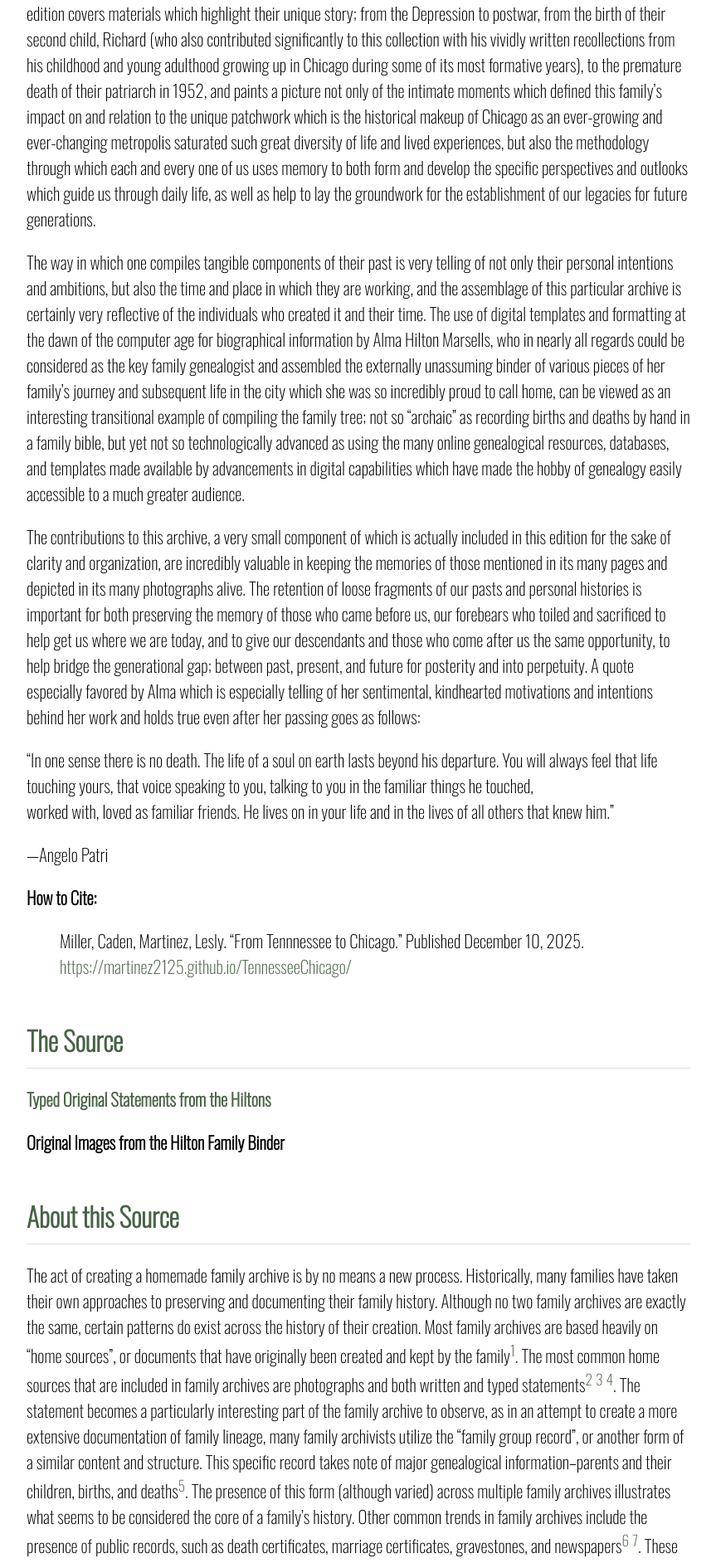
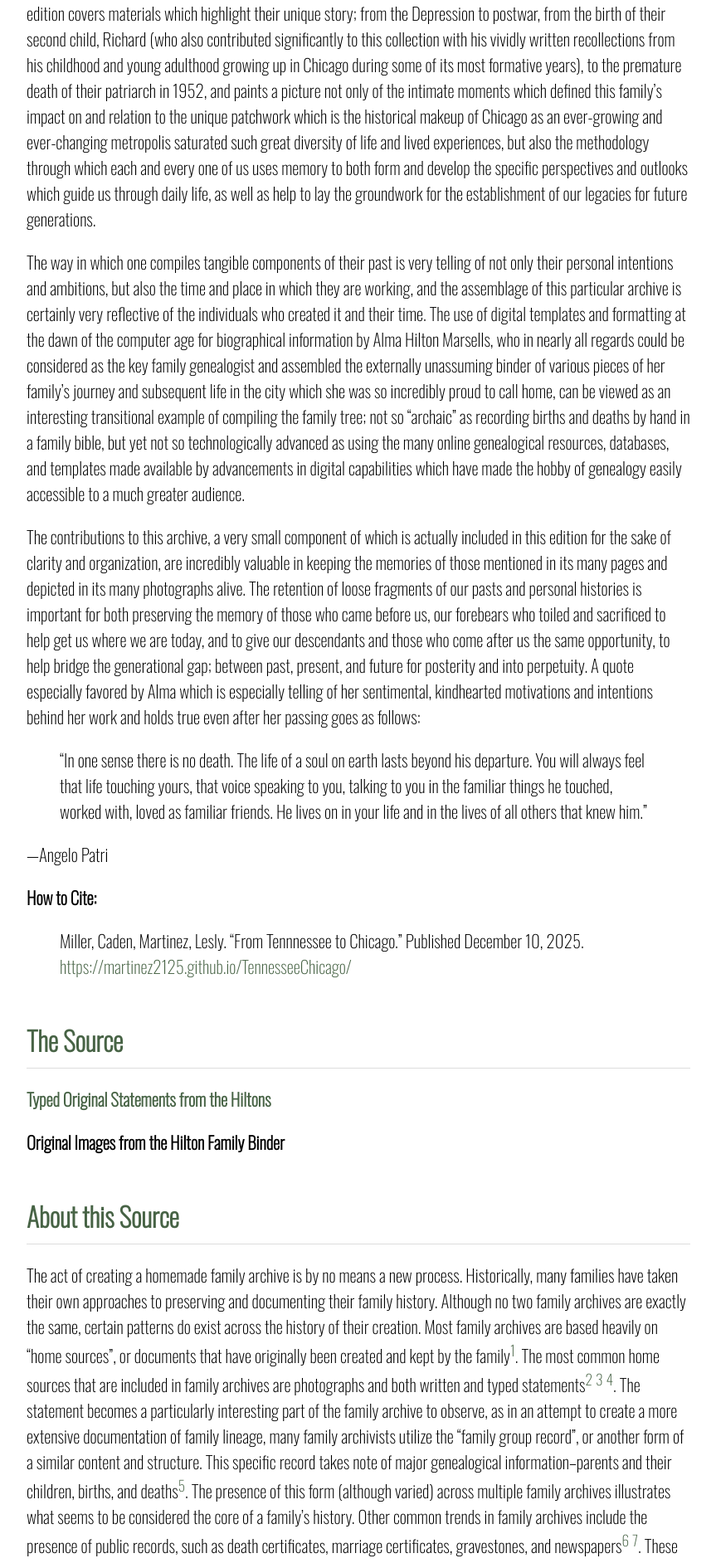
Before and after one commit to martinez2125/TennesseeChicago, a Jekyll site: the page built from index.markdown, in a window 1280 px wide. Shown: the part 881-2765 px from the top of the page at 83% size, without its empty margins (208-1071 px from the left). Built offline with Jekyll 4.4.1, drawn with Linux system fonts in a browser that asks for light colours.

```diff
--- a/index.markdown
+++ b/index.markdown
@@ -14,12 +14,12 @@ The way in which one compiles tangible components of their past is very telling
 
 The contributions to this archive, a very small component of which is actually included in this edition for the sake of clarity and organization, are incredibly valuable in keeping the memories of those mentioned in its many pages and depicted in its many photographs alive. The retention of loose fragments of our pasts and personal histories is important for both preserving the memory of those who came before us, our forebears who toiled and sacrificed to help get us where we are today, and to give our descendants and those who come after us the same opportunity, to help bridge the generational gap; between past, present, and future for posterity and into perpetuity. A quote especially favored by Alma which is especially telling of her sentimental, kindhearted motivations and intentions behind her work and holds true even after her passing goes as follows:
 
-“In one sense there is no death.
-The life of a soul on earth lasts beyond his departure.
-You will always feel that life touching yours,
-that voice speaking to you, talking to you in the familiar things he touched,
-worked with, loved as familiar friends.
-He lives on in your life and in the lives of all others that knew him.”
+> “In one sense there is no death.
+> The life of a soul on earth lasts beyond his departure.
+> You will always feel that life touching yours,
+> that voice speaking to you, talking to you in the familiar things he touched,
+> worked with, loved as familiar friends.
+> He lives on in your life and in the lives of all others that knew him.”
 
 
 —Angelo Patri
```
